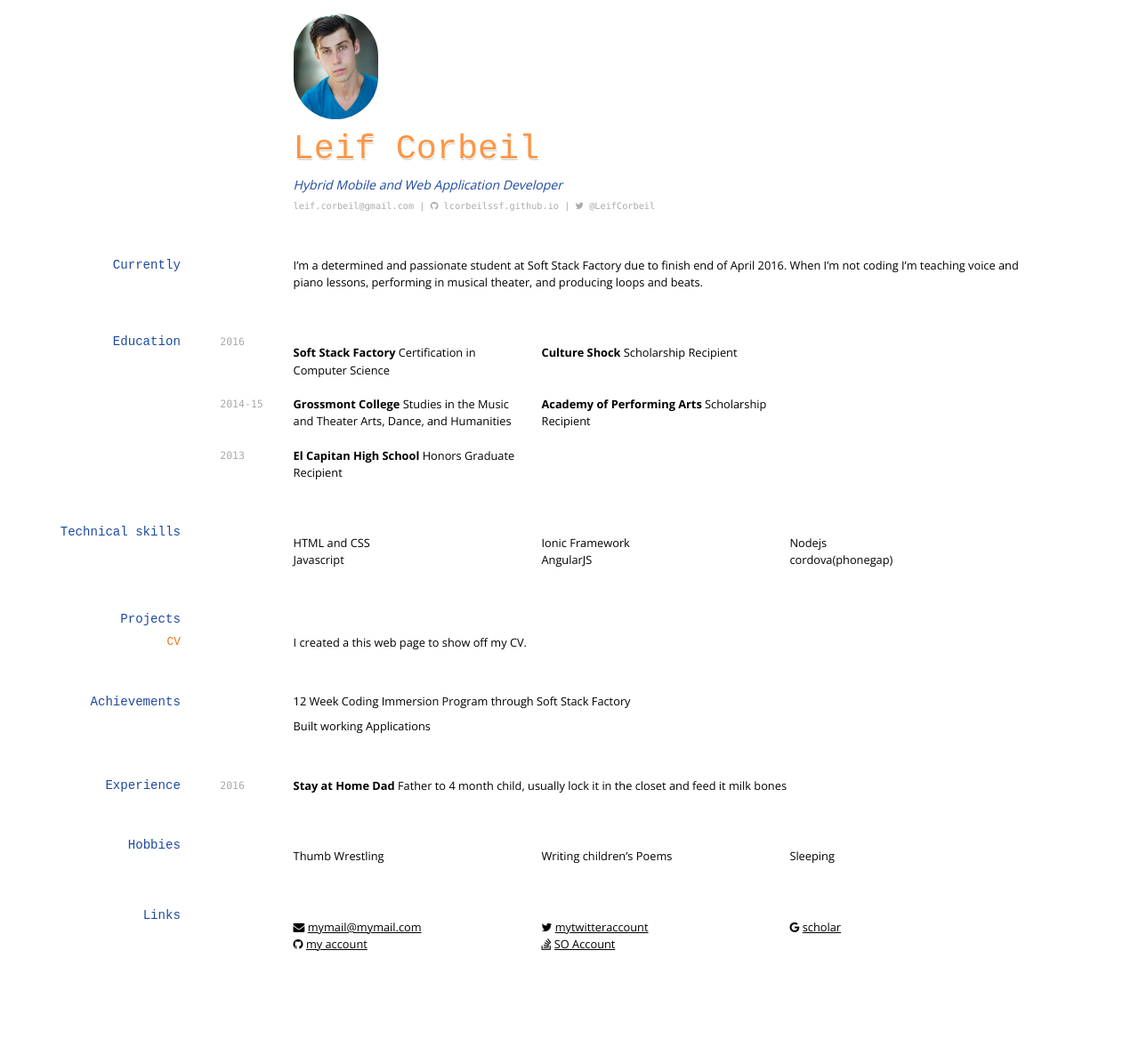
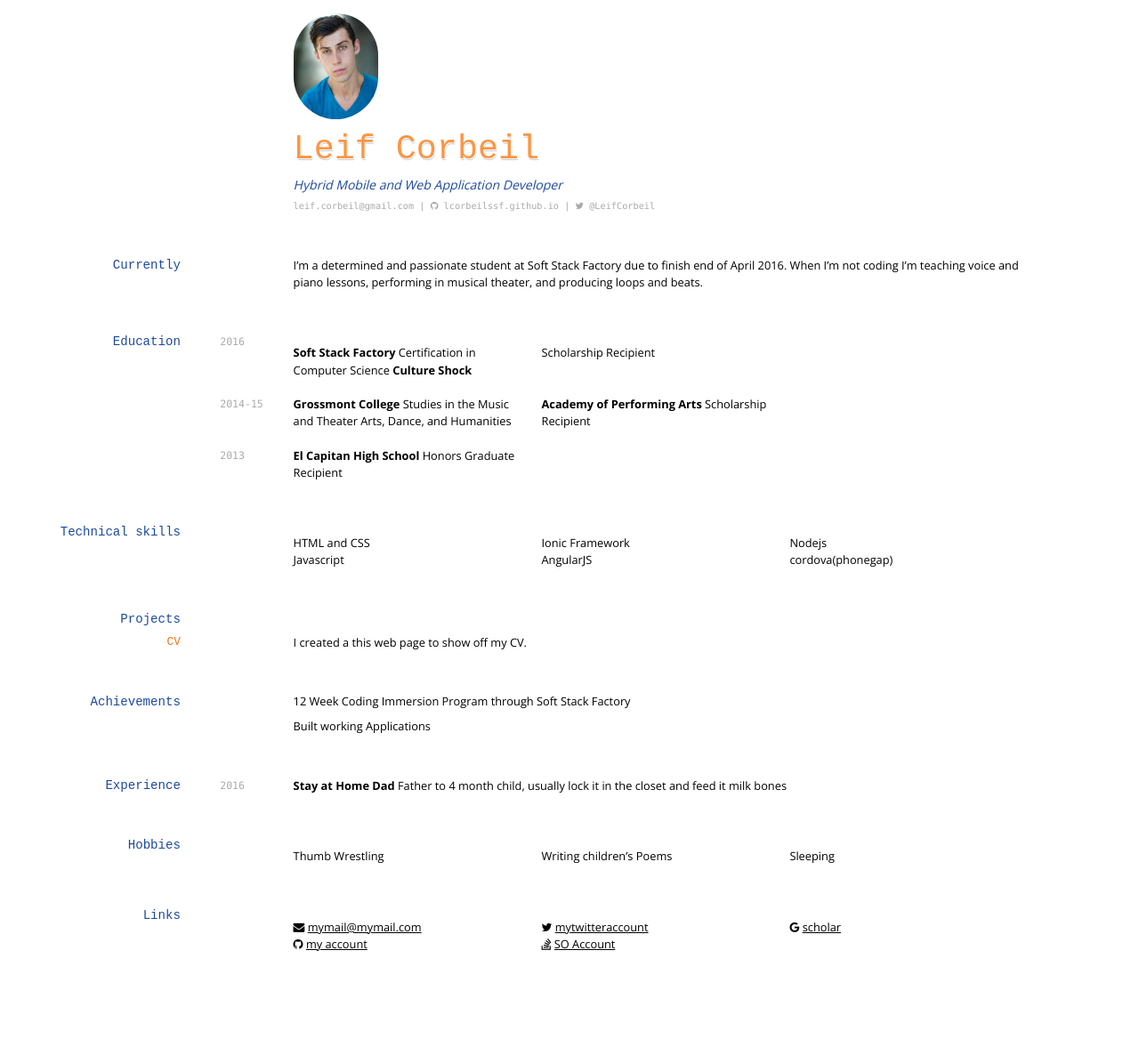
Before and after one commit to lcorbeilssf/lcorbeilssf.github.io, a Jekyll site: the page built from index.md, in a window 1280 px wide. Shown: the whole page at 89% size. Built offline with Jekyll 4.4.1, drawn with Linux system fonts in a browser that asks for light colours; nearby versions of some CDN libraries.

Commit message:
resume.6

```diff
--- a/index.md
+++ b/index.md
@@ -25,11 +25,11 @@ I’m a determined and passionate student at Soft Stack Factory due to finish en
 
 `2016`
 * __Soft Stack Factory__ Certification in Computer Science
-* __Culture Shock__ Scholarship Recipient
+         __Culture Shock__ Scholarship Recipient
 
 `2014-15`
 * __Grossmont College__ Studies in the Music and Theater Arts, Dance, and Humanities
-* __Academy of Performing Arts__ Scholarship Recipient
+        __Academy of Performing Arts__ Scholarship Recipient
 
 `2013`
 * __El Capitan High School__ Honors Graduate Recipient
@@ -43,7 +43,7 @@ I’m a determined and passionate student at Soft Stack Factory due to finish en
 * AngularJS
 * Nodejs
 * cordova(phonegap)
-*
+
 
 ## Projects
 
```
Also changed, not shown: 1 other file.
